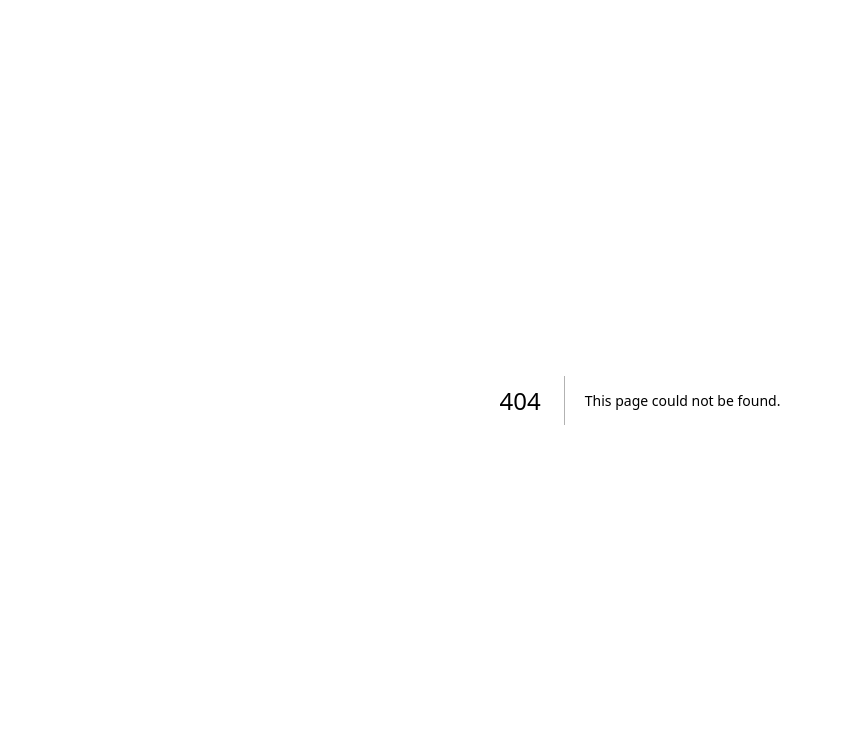
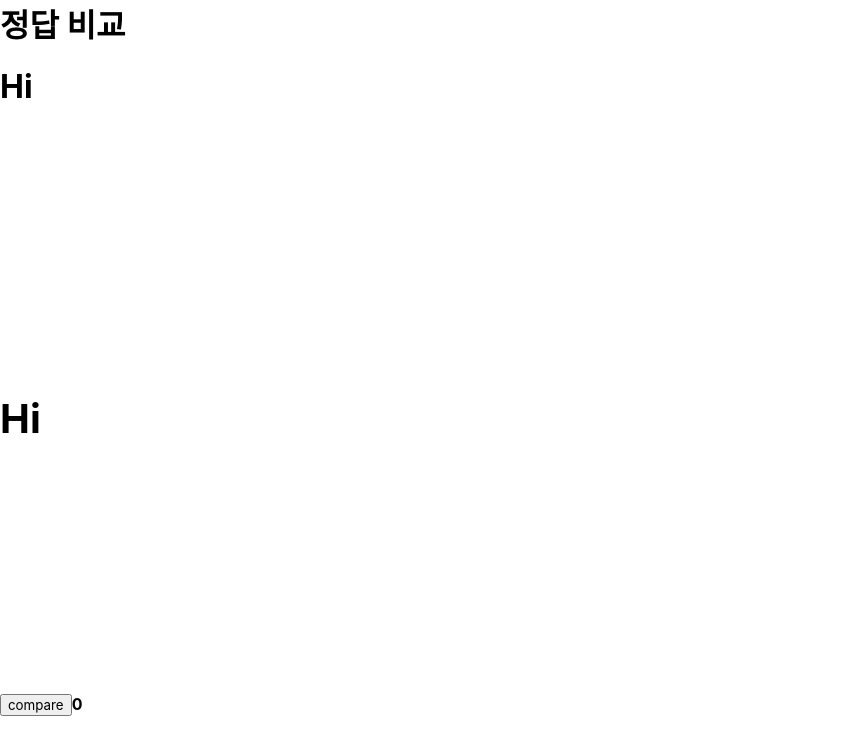
Before and after one commit to Synagir/markup-educator-deploy, a Next.js app in the folder src/: page /compare-demo in a window 1280 px wide. Before the commit this address had no page. Shown: the top 754 px of the page, without its empty margins (0-843 px from the left). Built offline with nearby package versions, Linux system fonts and the light colour scheme.

Commit message:
채점 알고리즘 데모

```diff
--- /dev/null
+++ b/src/component/Canvas.tsx
@@ -0,0 +1,41 @@
+import { useRef, useEffect } from 'react';
+import styles from './Canvas.module.scss';
+
+export default function Canvas({
+  html,
+  css,
+  forwardRef,
+}: {
+  html: string;
+  css: string;
+  forwardRef: any;
+}) {
+  const canvasRef = useRef();
+
+  useEffect(() => {
+    // shadow DOM
+    let shadowRoot;
+    if (canvasRef.current.shadowRoot) {
+      shadowRoot = canvasRef.current.shadowRoot;
+    } else {
+      shadowRoot = canvasRef.current.attachShadow({ mode: 'open' });
+    }
+
+    // init innerHTML
+    shadowRoot.innerHTML = '';
+
+    const styleElement = document.createElement('style');
+    styleElement.innerHTML = css;
+    shadowRoot.appendChild(styleElement);
+
+    const htmlElement = document.createElement('div');
+    htmlElement.innerHTML = html;
+    shadowRoot.appendChild(htmlElement);
+  }, [html, css]);
+
+  useEffect(() => {
+    forwardRef.current = canvasRef.current;
+  }, [forwardRef]);
+
+  return <div className={styles.canvas} ref={canvasRef} />;
+}
--- /dev/null
+++ b/src/lib/score/compare.ts
@@ -0,0 +1,15 @@
+import { toPixelData } from 'html-to-image';
+
+export default async function compare(containerA, containerB): number {
+  const userPixels = await toPixelData(containerA);
+  const answerPixels = await toPixelData(containerB);
+
+  // compare canvas
+  const pixelLength = userPixels.length;
+  let identicalPixels = 0;
+  for (let i = 0; i < pixelLength; i++) {
+    if (userPixels[i] === answerPixels[i]) identicalPixels++;
+  }
+
+  return (identicalPixels / pixelLength) * 100;
+}
--- /dev/null
+++ b/src/pages/compare-demo.tsx
@@ -0,0 +1,34 @@
+import { useRef, useState } from 'react';
+import Canvas from '@component/Canvas';
+import quiz from '@quiz/basic.json';
+import compare from '@lib/score/compare';
+
+export default function Compare() {
+  const userCanvasRef = useRef();
+  const answerCanvasRef = useRef();
+  const [score, setScore] = useState(0);
+
+  async function handleCompare() {
+    setScore(await compare(userCanvasRef.current, answerCanvasRef.current));
+  }
+
+  return (
+    <div className="container">
+      <h1>정답 비교</h1>
+      <Canvas
+        html={quiz.userHTML}
+        css={quiz.userCSS}
+        forwardRef={userCanvasRef}
+      />
+      <Canvas
+        html={quiz.answerHTML}
+        css={quiz.answerCSS}
+        forwardRef={answerCanvasRef}
+      />
+      <button type="button" onClick={handleCompare}>
+        compare
+      </button>
+      <strong>{score}</strong>
+    </div>
+  );
+}
--- /dev/null
+++ b/src/quiz/basic.json
@@ -0,0 +1,7 @@
+{
+  "name": "basic",
+  "userHTML": "<h1>Hi</h1>",
+  "userCSS": "h1 { font-size: 2em; }",
+  "answerHTML": "<h1>Hi</h1>",
+  "answerCSS": "h1 { font-size: 2.5em; }"
+}
```
